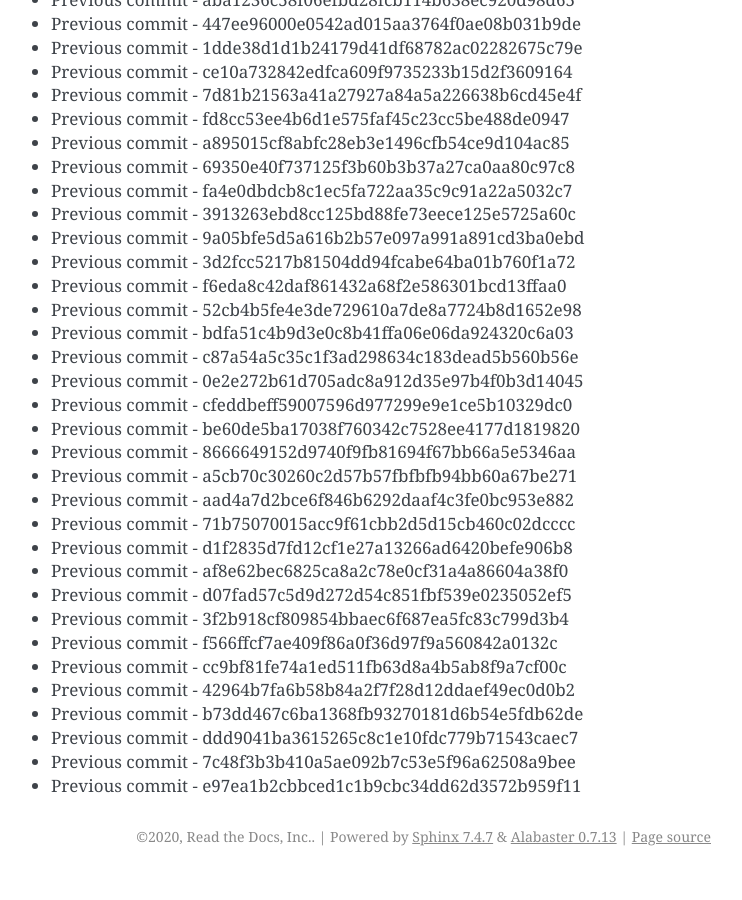
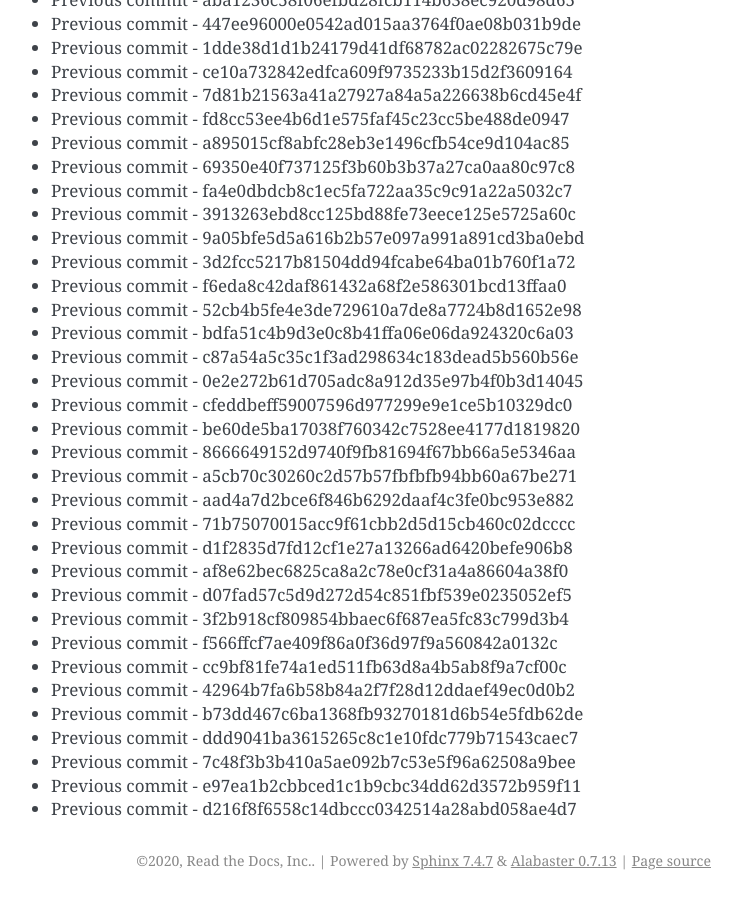
Before and after one commit to readthedocs/rtd-git-stresstest, a Sphinx documentation site: the page built from docs/updates.rst, in a window 1280 px wide and 900 px high, scrolled down 18265 px. Shown: the whole window, without its empty margins (399-1141 px from the left). Built offline with Sphinx 7.4.7, drawn with Linux system fonts in a browser that asks for light colours; before the commit the page ends 19141 px from its top, so only the background shows below that.

Commit message:
Generating commit from previous: d216f8f6558c14dbccc0342514a28abd058ae4d7

```diff
--- a/docs/updates.rst
+++ b/docs/updates.rst
@@ -799,3 +799,4 @@ It can be tested for any performance characteristics.
 * Previous commit - ddd9041ba3615265c8c1e10fdc779b71543caec7
 * Previous commit - 7c48f3b3b410a5ae092b7c53e5f96a62508a9bee
 * Previous commit - e97ea1b2cbbced1c1b9cbc34dd62d3572b959f11
+* Previous commit - d216f8f6558c14dbccc0342514a28abd058ae4d7
```
